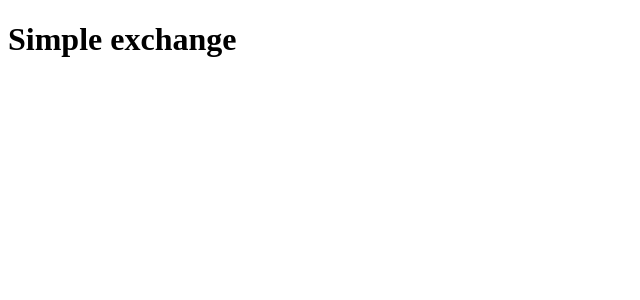
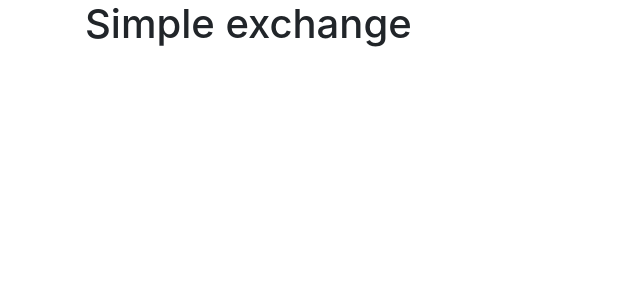
Before and after one commit to isrdoc/simple-exchange, an Angular app in the folder frontend/: page / in a window 1280 px wide. Shown: the top 300 px of the page, without its empty margins (0-640 px from the left). Built offline with nearby package versions, Linux system fonts and the light colour scheme.

Commit message:
add frontend bootstrap

```diff
--- a/frontend/package.json
+++ b/frontend/package.json
@@ -21,6 +21,7 @@
     "@angular/platform-browser": "^5.0.0",
     "@angular/platform-browser-dynamic": "^5.0.0",
     "@angular/router": "^5.0.0",
+    "bootstrap": "^4.0.0",
     "core-js": "^2.4.1",
     "rxjs": "^5.5.2",
     "zone.js": "^0.8.14"
--- a/frontend/src/app/app.component.html
+++ b/frontend/src/app/app.component.html
@@ -1 +1,7 @@
-<h1>{{title}}</h1>
+<div class="container">
+  <div class="row">
+    <div class="col-sm">
+      <h1>{{title}}</h1>
+    </div>
+  </div>
+</div>
```
Also changed, not shown: frontend/.angular-cli.json, 1 other file (tests, documents, lock files or other folders).
